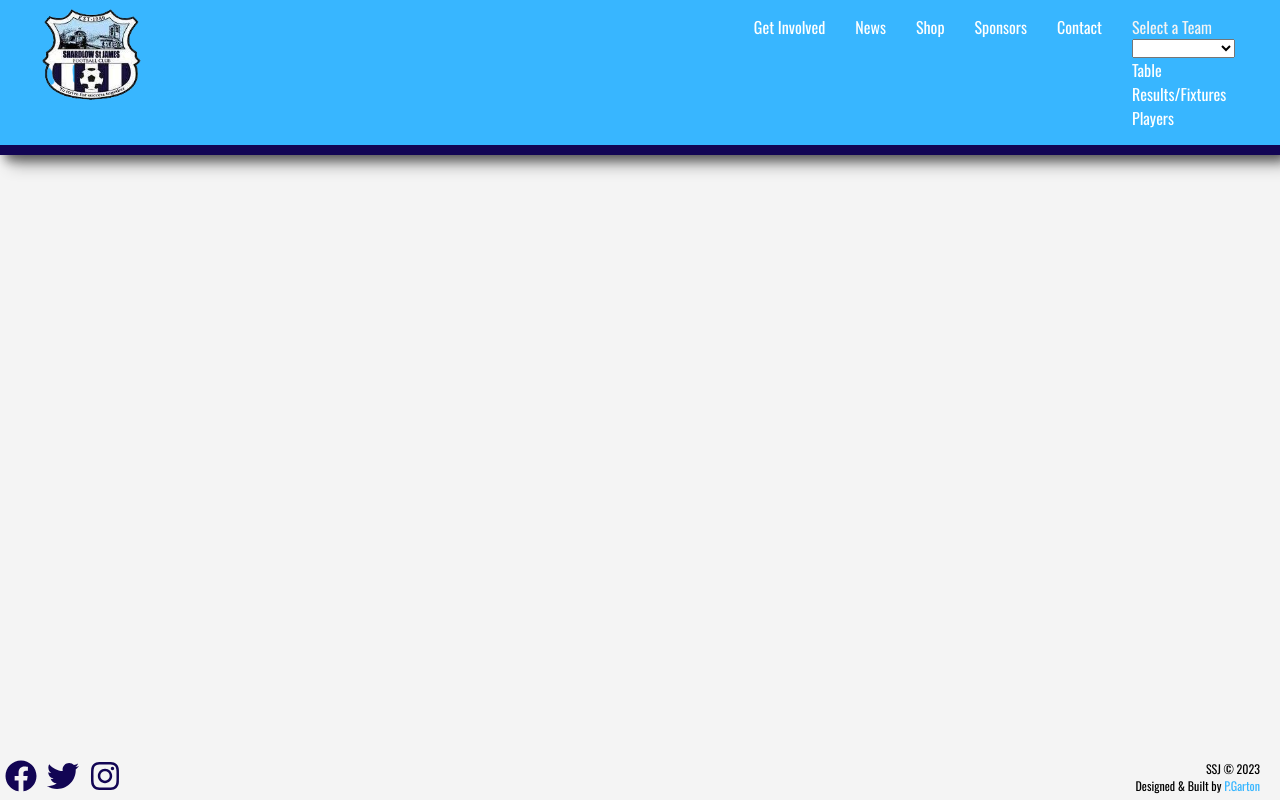
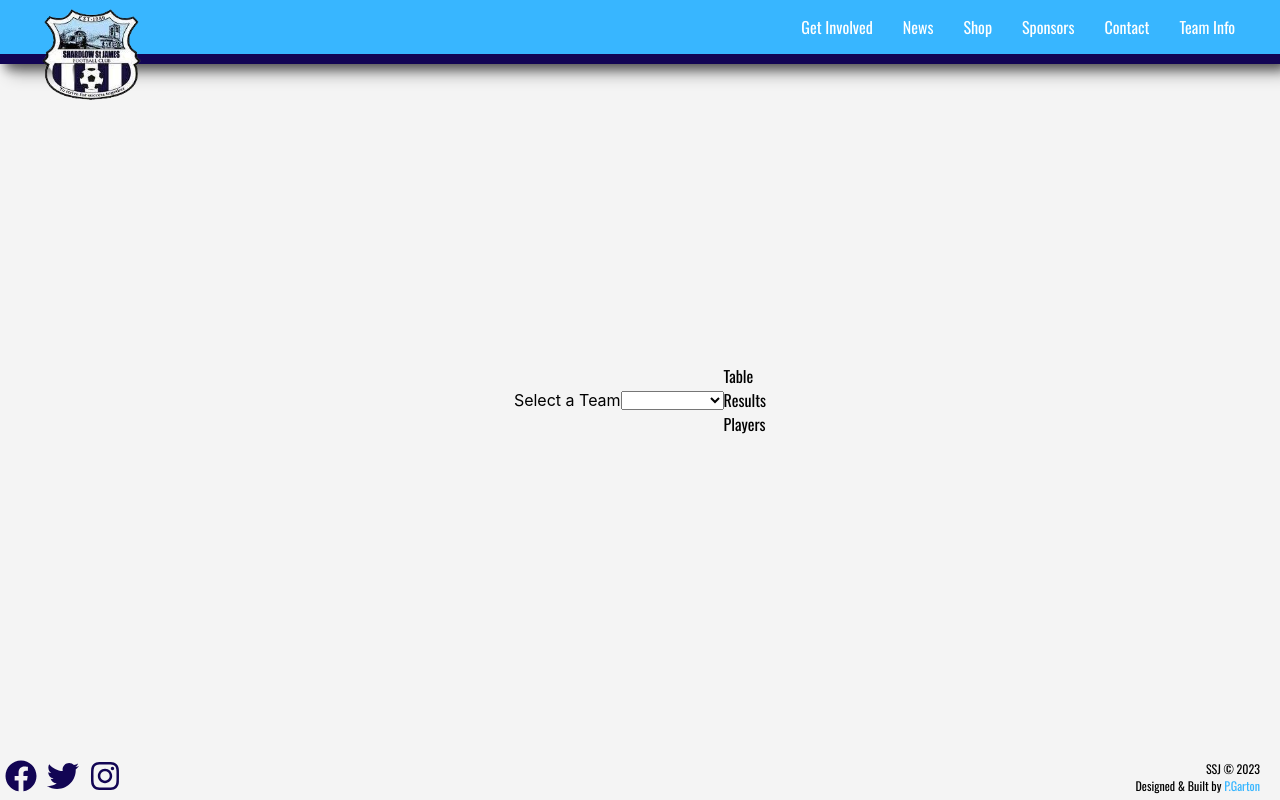
Before and after one commit to paulg44/shardlow_st_james, a React (Create React App) app in the folder ssj/: page /teamDisplay in a window 1280 px wide. Built offline with nearby package versions, Linux system fonts and the light colour scheme.

Commit message:
add dropdown to teamDisplay, need to work out how to display each element

```diff
--- a/ssj/src/App.js
+++ b/ssj/src/App.js
@@ -83,9 +83,13 @@ function App() {
         <Route path="/news" element={<News />} />
         <Route path="/shop" element={<Shop />} />
         <Route
-          path="/teams/:teamName"
+          path="/teamDisplay"
           element={
-            <TeamsDisplay teamsData={teamsData} activeTeam={activeTeam} />
+            <TeamsDisplay
+              teamsData={teamsData}
+              activeTeam={activeTeam}
+              handleTeamClick={handleTeamClick}
+            />
           }
         />
         <Route
--- a/ssj/src/Components/Pages/TeamsDisplay/TeamsDisplay.js
+++ b/ssj/src/Components/Pages/TeamsDisplay/TeamsDisplay.js
@@ -8,18 +8,50 @@
 
 */
 
-import { useEffect } from "react";
+import { useState } from "react";
 import ResultsFixtures from "./Results/Fixtures/ResultsFixtures.js";
 import "./TeamsDisplay.css";
 import Table from "./Table/Table.js";
+import { Link } from "react-router-dom";
+import Players from "./Players/Players.js";
 
-function TeamsDisplay({ teamsData, activeTeam }) {
-  useEffect(() => {
-    console.log("Active Team:", activeTeam);
-  }, [activeTeam]);
+function TeamsDisplay({ teamsData, handleTeamClick }) {
+  const [displaySelectedTeam, setDisplaySelectedTeam] = useState("");
+
+  function displayTeam(e) {
+    const displaySelectedValue = e.target.value;
+    setDisplaySelectedTeam(displaySelectedValue);
+    handleTeamClick(displaySelectedValue);
+  }
 
   // Could I move the team select into here and add a link in the Nav for team information or TEAMS??? Better UI/UX needed
-  return <div className="teamsDisplay"></div>;
+  return (
+    <div className="teamsDisplay">
+      <label htmlFor="teams">Select a Team</label>
+      <select name="teams" value={displaySelectedTeam} onChange={displayTeam}>
+        <option></option>{" "}
+        {teamsData.map((teamsData, id) => (
+          <option key={id}>{teamsData.teamName}</option>
+        ))}
+      </select>
+      <ul>
+        <li>
+          <Link to={`/teams/${displaySelectedTeam}/table`}>Table</Link>
+        </li>
+        <li>
+          <Link to={`/teams/${displaySelectedTeam}/results`}>Results</Link>
+        </li>
+        <li>
+          <Link to={`/teams/${displaySelectedTeam}/players`}>Players</Link>
+        </li>
+      </ul>
+      <div className="teamContentContainer">
+        {/* <Table />
+        <ResultsFixtures />
+        <Players /> */}
+      </div>
+    </div>
+  );
 }
 
 export default TeamsDisplay;
--- a/ssj/src/Components/SmallComponents/NavBar/NavBar.js
+++ b/ssj/src/Components/SmallComponents/NavBar/NavBar.js
@@ -63,7 +63,12 @@ function NavBar({ handleTeamClick, teamsData }) {
                 Contact
               </Link>
             </li>
-            <li className="listItem dropdown">
+            <li className="listItem">
+              <Link to={"/teamDisplay"} onClick={closeBurgerMenu}>
+                Team Info
+              </Link>
+            </li>
+            {/* <li className="listItem dropdown">
               <label htmlFor="teams">Select a Team</label>
               <select
                 name="teams"
@@ -81,7 +86,7 @@ function NavBar({ handleTeamClick, teamsData }) {
                 Results/Fixtures
               </Link>
               <Link to={`/teams/${navSelectedTeam}/players`}>Players</Link>
-            </li>
+            </li> */}
           </ul>
         </div>
       </div>
```
